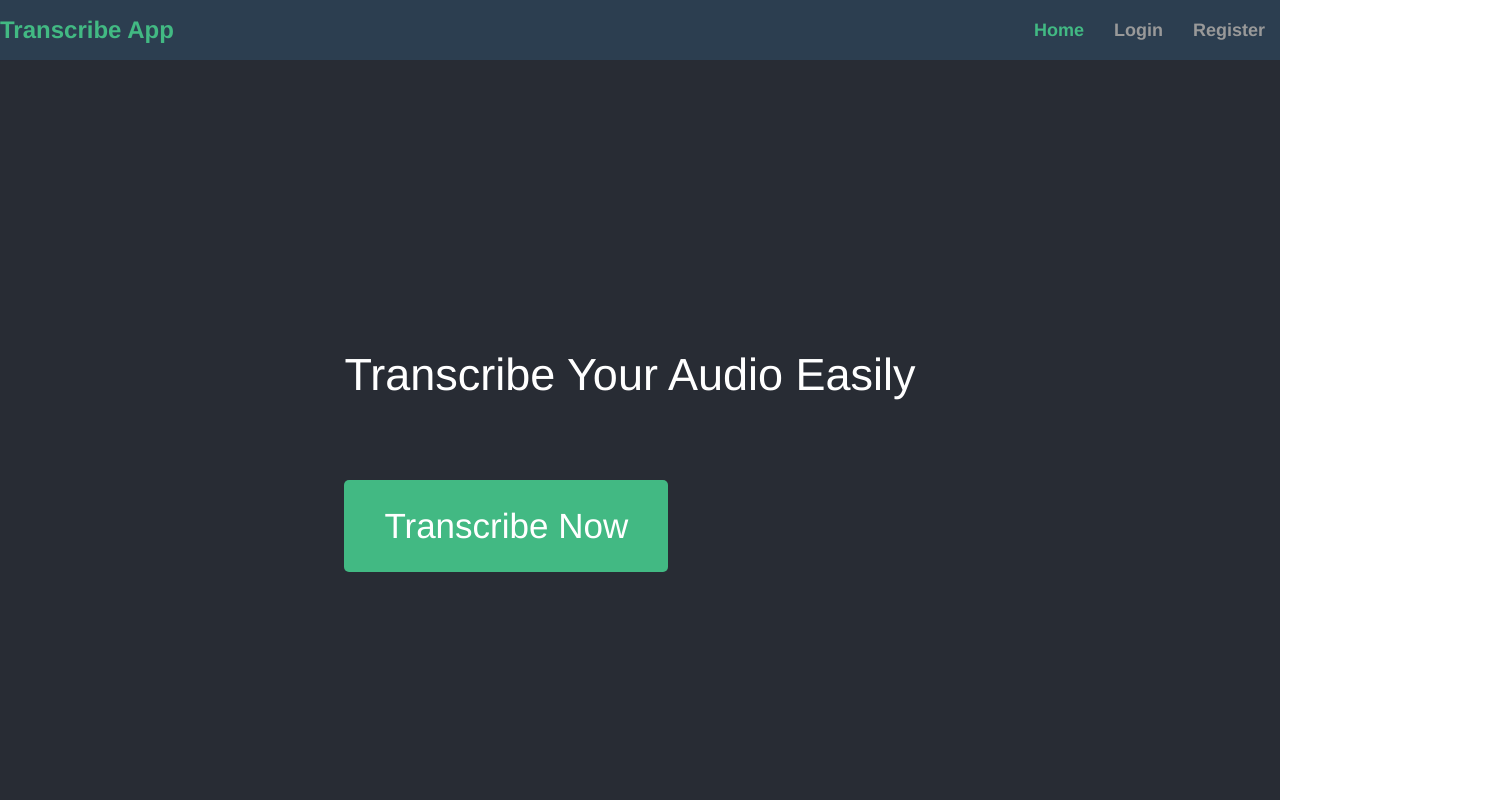
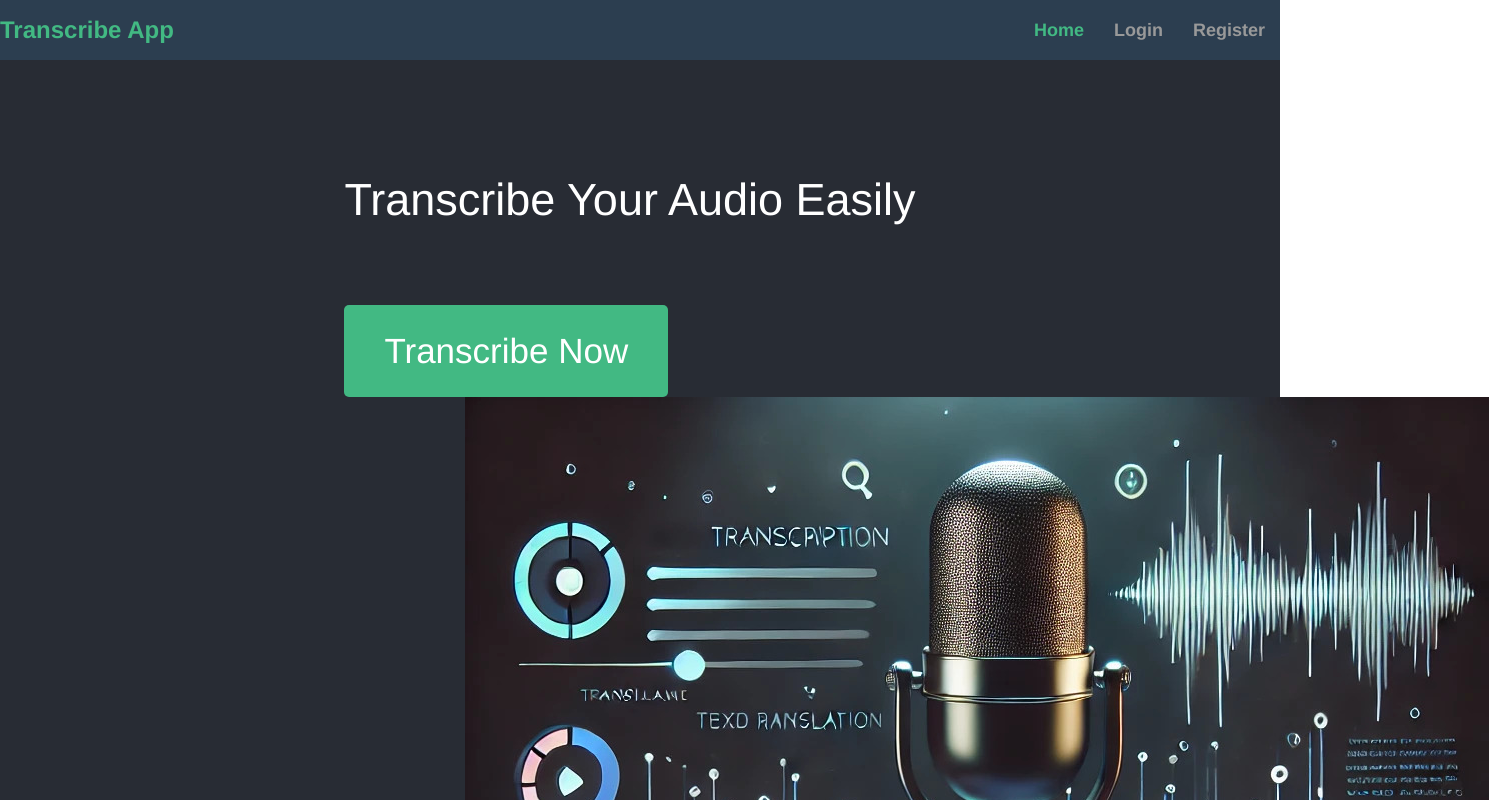
Before and after one commit to grissharrisdennis/voice-analyser, a Vue app in the folder my-vue-app/: page /#/ in a window 1280 px wide. Shown: the top 800 px of the page, 1489 px wide, since content can reach past the window. Built offline with nearby package versions, Linux system fonts and the light colour scheme.

Commit message:
Update HomeView.vue

```diff
--- a/my-vue-app/src/views/HomeView.vue
+++ b/my-vue-app/src/views/HomeView.vue
@@ -10,6 +10,9 @@
         <button class="transcribe-button" @click="openPopup">
           Transcribe Now
         </button>
+      </div>
+      <div class="icon-container">
+        <img src="../assets/audio.jpg" alt="Transcribe Icon" class="transcribe-icon" />
       </div>
       <LoginPopup :isOpen="isPopupOpen" @close="closePopup" />
     </div>
@@ -105,6 +108,11 @@ export default {
   border-radius: 5px;
   cursor: pointer;
 }
+.icon-container {
+  width: 350px;
+  height: 350px;
+  animation: rotate 5s linear infinite;
+}
 
 .transcribe-button:hover {
   background-color: #367a57;
```
